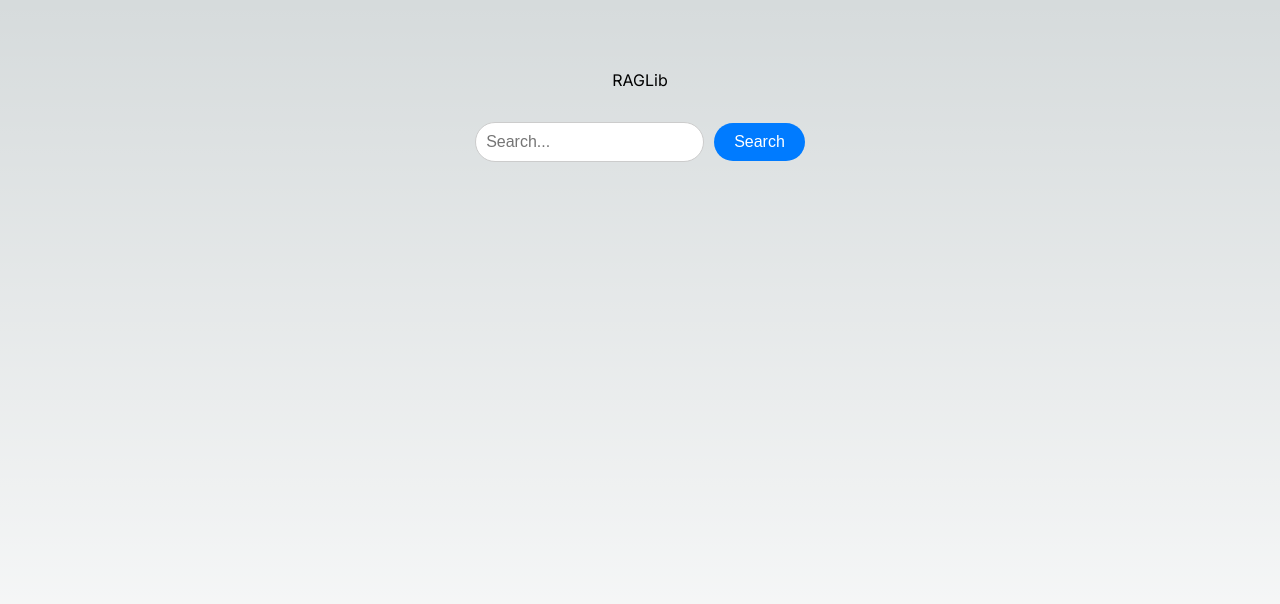
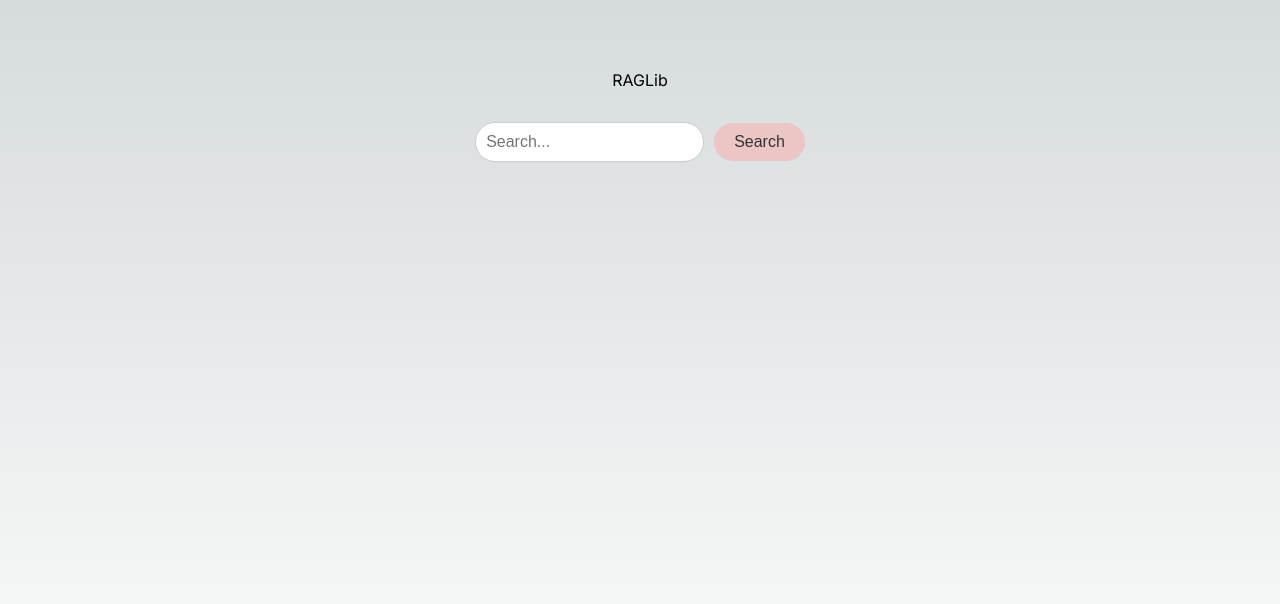
Before and after one commit to coopslarhette/raglib, a Next.js app in the folder web-client/: page /search in a window 1280 px wide. Shown: the top 604 px of the page. Built offline with nearby package versions, Linux system fonts and the light colour scheme.

Commit message:
color system start

```diff
--- a/web-client/src/app/globals.css
+++ b/web-client/src/app/globals.css
@@ -1,9 +1,9 @@
 :root {
     --max-width: 1100px;
     --border-radius: 12px;
-  --font-mono: ui-monospace, Menlo, Monaco, "Cascadia Mono", "Segoe UI Mono",
-    "Roboto Mono", "Oxygen Mono", "Ubuntu Monospace", "Source Code Pro",
-    "Fira Mono", "Droid Sans Mono", "Courier New", monospace;
+    --font-mono: ui-monospace, Menlo, Monaco, 'Cascadia Mono', 'Segoe UI Mono',
+        'Roboto Mono', 'Oxygen Mono', 'Ubuntu Monospace', 'Source Code Pro',
+        'Fira Mono', 'Droid Sans Mono', 'Courier New', monospace;
 
     --foreground-rgb: 0, 0, 0;
     --background-start-rgb: 214, 219, 220;
@@ -38,6 +38,10 @@
     --callout-border-rgb: 172, 175, 176;
     --card-rgb: 180, 185, 188;
     --card-border-rgb: 131, 134, 135;
+
+    --brand-pink: #ecc5c5;
+
+    --graphite-text: #333;
 }
 
 @media (prefers-color-scheme: dark) {
@@ -46,7 +50,10 @@
         --background-start-rgb: 0, 0, 0;
         --background-end-rgb: 0, 0, 0;
 
-    --primary-glow: radial-gradient(rgba(1, 65, 255, 0.4), rgba(1, 65, 255, 0));
+        --primary-glow: radial-gradient(
+            rgba(1, 65, 255, 0.4),
+            rgba(1, 65, 255, 0)
+        );
         --secondary-glow: linear-gradient(
             to bottom right,
             rgba(1, 65, 255, 0),
--- a/web-client/src/app/search/CitationBubble.module.css
+++ b/web-client/src/app/search/CitationBubble.module.css
@@ -1,7 +1,7 @@
 .citation {
     display: inline-block;
-    background-color: #e3b3b3;
-    color: #333;
+    background-color: var(--brand-pink);
+    color: var(--graphite-text);
     border-radius: 4px;
     padding: 2px 6px;
     margin: 0 4px;
--- a/web-client/src/app/search/SearchLandingPage.module.css
+++ b/web-client/src/app/search/SearchLandingPage.module.css
@@ -25,8 +25,8 @@
     padding: 10px 20px;
     border-radius: 20px;
     border: none;
-    background-color: #007bff;
-    color: #fff;
+    background-color: var(--brand-pink);
+    color: var(--graphite-text);
     font-size: 16px;
     margin-left: 10px;
     cursor: pointer;
```
Lines whose indentation alone changed are shown as unchanged.
